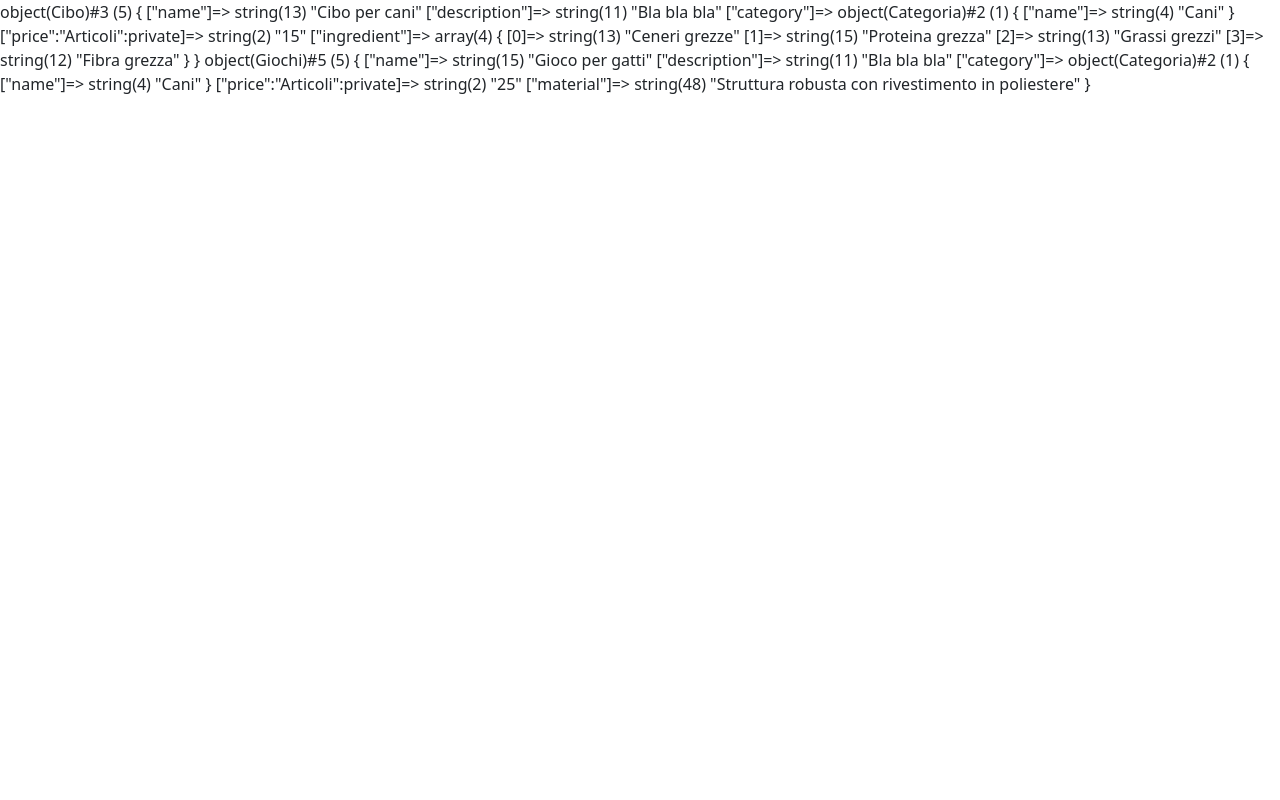
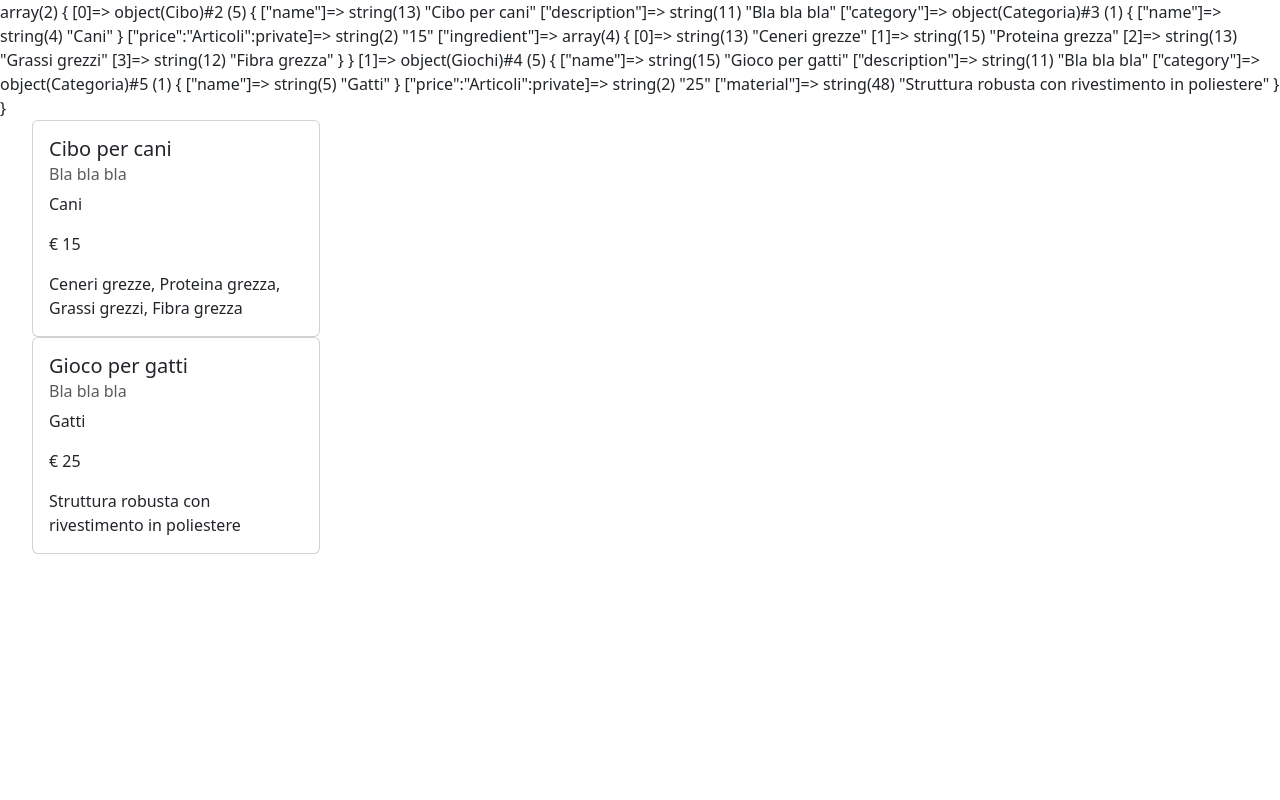
Before and after one commit to Oltion-Koceku/php-oop-2, a PHP site: page / in a window 1280 px wide. Run offline with PHP 8.4, Linux system fonts and the light colour scheme.

Commit message:
[add] card

```diff
--- a/Models/Articoli.php
+++ b/Models/Articoli.php
@@ -26,7 +26,7 @@ class Articoli {
   // GEtter
 
   public function getPrice(){
-    return $this->price;
+    echo "&euro; $this->price";
   }
 
 }
--- a/Models/Giochi.php
+++ b/Models/Giochi.php
@@ -10,4 +10,8 @@ class Giochi extends Articoli {
     parent::__construct( $_name, $_descrption, $_price, $_category);
 
   }
+
+  public function getMaterial(){
+    return $this->material;
+  }
 }
--- a/data/db.php
+++ b/data/db.php
@@ -0,0 +1,9 @@
+<?php
+
+$articoliArrey = [
+
+  new Cibo('Cibo per cani', 'Bla bla bla', 15.00, new Categoria('Cani'), ['Ceneri grezze','Proteina grezza','Grassi grezzi','Fibra grezza']),
+
+
+  new Giochi('Gioco per gatti', 'Bla bla bla', 25.00, new Categoria('Gatti'),'Struttura robusta con rivestimento in poliestere')
+];
--- a/index.php
+++ b/index.php
@@ -4,16 +4,11 @@
   require_once __DIR__ . '/Models/Articoli.php';
   require_once __DIR__ . '/Models/Cibo.php';
   require_once __DIR__ . '/Models/Giochi.php';
+  require_once __DIR__ . '/data/db.php';
 
+  $articoli = $articoliArrey;
 
-  $newCategory = new Categoria('Cani');
-  $newArticolo = new Cibo('Cibo per cani', 'Bla bla bla', 15.00, $newCategory, ['Ceneri grezze','Proteina grezza','Grassi grezzi','Fibra grezza']);
-
-  $newCategory2 = new Categoria('Gatti');
-  $newArticolo2 = new Giochi('Gioco per gatti', 'Bla bla bla', 25.00, $newCategory,'Struttura robusta con rivestimento in poliestere');
-
-  var_dump($newArticolo);
-  var_dump($newArticolo2);
+  var_dump($articoli);
 
 ?>
 
@@ -29,6 +24,26 @@
   <title>Shop Cani Gatti</title>
 </head>
 <body>
+  <ul>
+    <?php foreach($articoli as $articolo): ?>
+      <div class="card" style="width: 18rem;">
+        <div class="card-body">
+          <h5 class="card-title"><?php echo $articolo->name ?></h5>
+          <h6 class="card-subtitle mb-2 text-muted"><?php echo $articolo->description ?></h6>
+          <?php foreach($articolo->category as $item): ?>
+          <p class="card-text"><?php echo $item ?></p>
+          <?php endforeach ?>
+          <p class="card-text"><?php echo $articolo->getPrice() ?></p>
+          <?php if (method_exists($articolo, 'getIngredient')): ?>
+          <p class="card-text"><?php echo $articolo->getIngredient()  ?></p>
+          <?php endif ?>
+          <?php if (method_exists($articolo, 'getMaterial')): ?>
+          <p class="card-text"><?php echo $articolo->getMaterial()  ?></p>
+          <?php endif ?>
+        </div>
+      </div>
+    <?php endforeach ?>
 
+  </ul>
 </body>
 </html>
```
